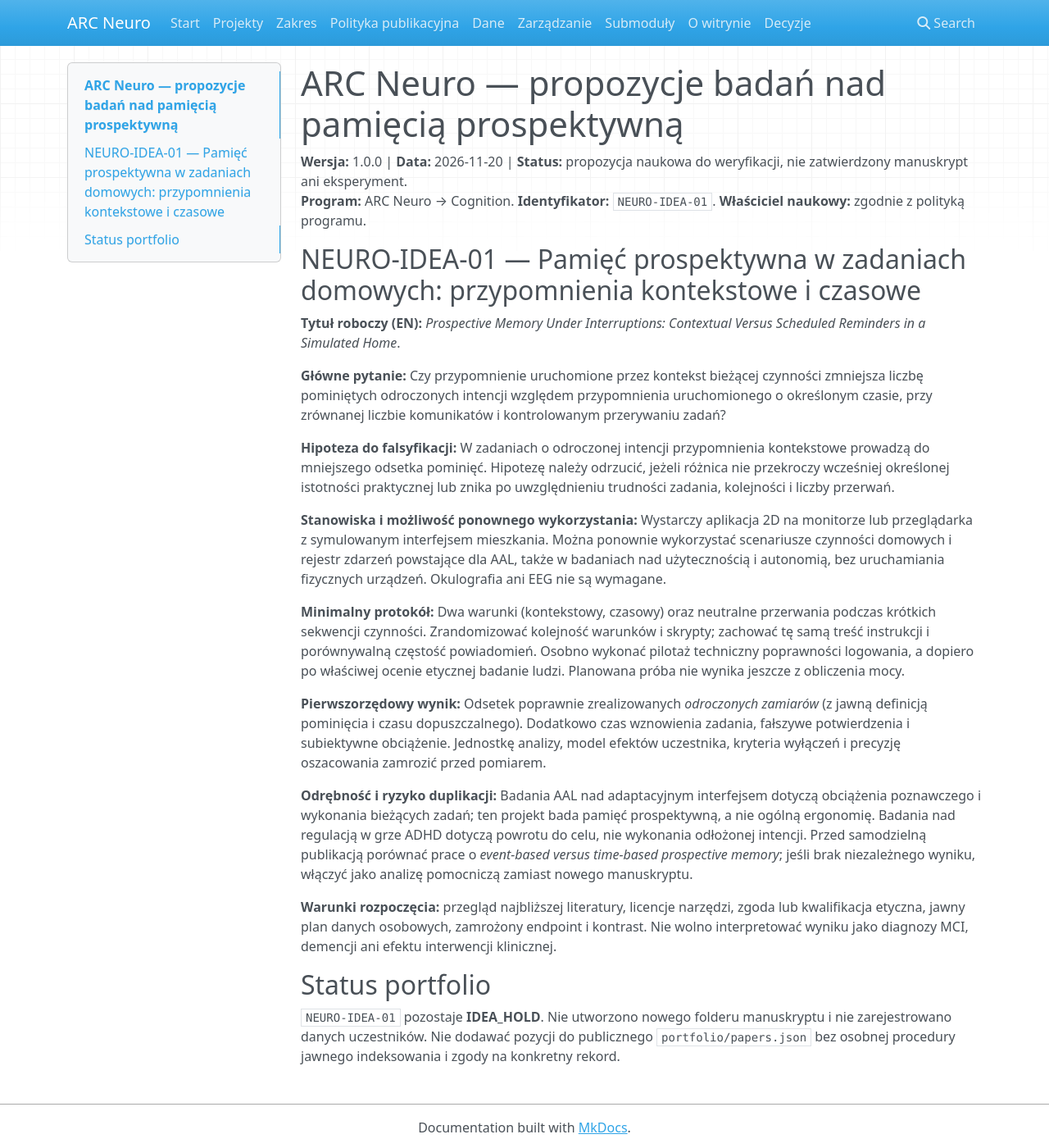
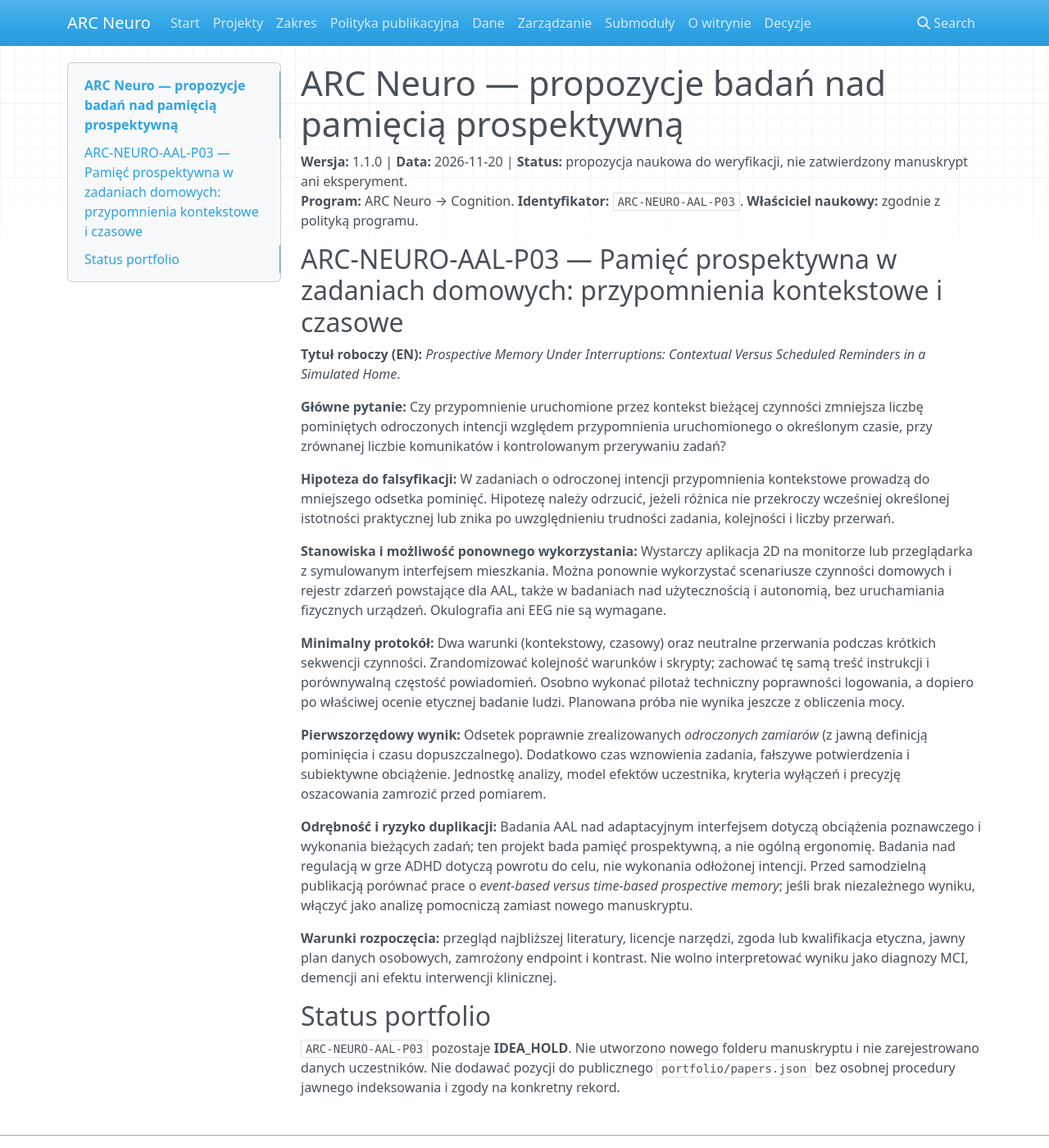
Before and after one commit to MatPomGit/arc-neuro, an MkDocs documentation site: the page built from docs/research-proposals-2026.md, in a window 1280 px wide and 1400 px high. Shown: the whole window at 82% size. Built offline with MkDocs 1.6.1, drawn with Linux system fonts in a browser that asks for light colours; nearby versions of some CDN libraries.

Commit message:
docs(research): use stable ARC programme-series publication ID instead of preliminary label

```diff
--- a/docs/research-proposals-2026.md
+++ b/docs/research-proposals-2026.md
@@ -1,9 +1,9 @@
 # ARC Neuro — propozycje badań nad pamięcią prospektywną
 
-**Wersja:** 1.0.0 | **Data:** 2026-11-20 | **Status:** propozycja naukowa do weryfikacji, nie zatwierdzony manuskrypt ani eksperyment.
-**Program:** ARC Neuro → Cognition. **Identyfikator:** `NEURO-IDEA-01`. **Właściciel naukowy:** zgodnie z polityką programu.
+**Wersja:** 1.1.0 | **Data:** 2026-11-20 | **Status:** propozycja naukowa do weryfikacji, nie zatwierdzony manuskrypt ani eksperyment.
+**Program:** ARC Neuro → Cognition. **Identyfikator:** `ARC-NEURO-AAL-P03`. **Właściciel naukowy:** zgodnie z polityką programu.
 
-## NEURO-IDEA-01 — Pamięć prospektywna w zadaniach domowych: przypomnienia kontekstowe i czasowe
+## ARC-NEURO-AAL-P03 — Pamięć prospektywna w zadaniach domowych: przypomnienia kontekstowe i czasowe
 
 **Tytuł roboczy (EN):** *Prospective Memory Under Interruptions: Contextual Versus Scheduled Reminders in a Simulated Home*.
 
@@ -23,4 +23,4 @@
 
 ## Status portfolio
 
-`NEURO-IDEA-01` pozostaje **IDEA_HOLD**. Nie utworzono nowego folderu manuskryptu i nie zarejestrowano danych uczestników. Nie dodawać pozycji do publicznego `portfolio/papers.json` bez osobnej procedury jawnego indeksowania i zgody na konkretny rekord.
+`ARC-NEURO-AAL-P03` pozostaje **IDEA_HOLD**. Nie utworzono nowego folderu manuskryptu i nie zarejestrowano danych uczestników. Nie dodawać pozycji do publicznego `portfolio/papers.json` bez osobnej procedury jawnego indeksowania i zgody na konkretny rekord.
```
